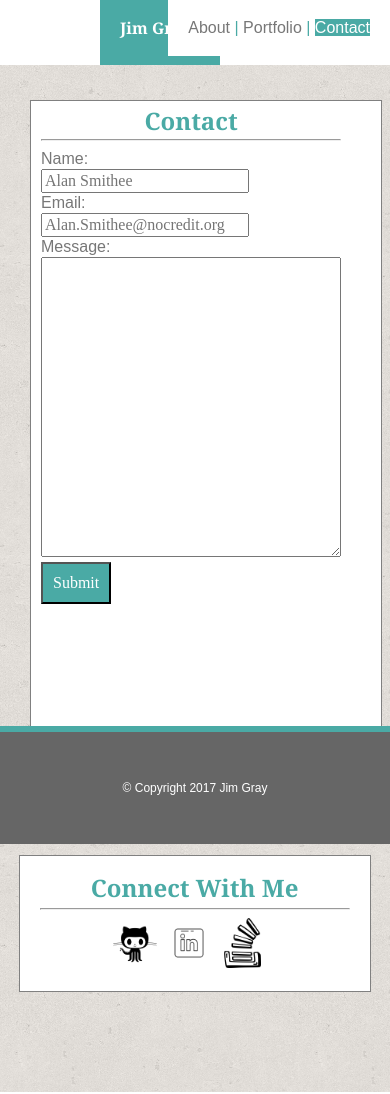
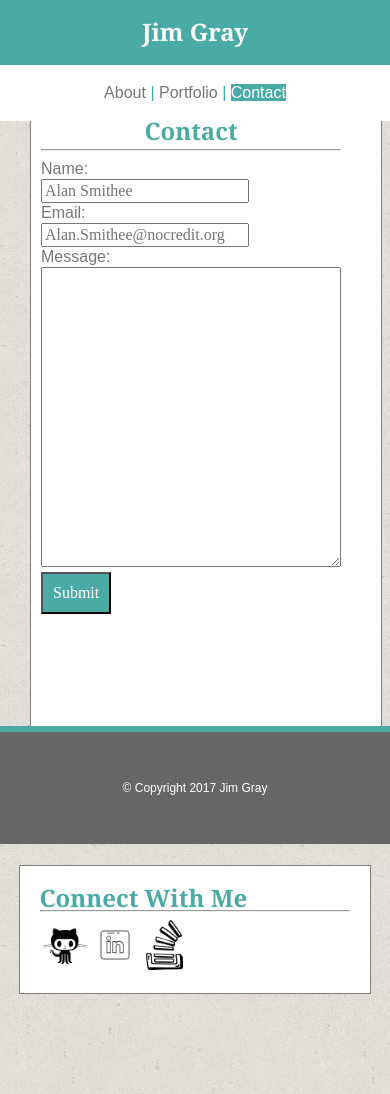
Before and after one commit to JimGray9999/Responsive-Portfolio, a plain HTML site: page contact.html in a window 390 px wide. Drawn offline with Linux system fonts and the light colour scheme.

Commit message:
css updates, media query

```diff
--- a/assets/css/style.css
+++ b/assets/css/style.css
@@ -244,10 +244,33 @@ form input {
 		margin-right: 0px;
 		margin-top: 20px;
 	}
+
+	.socialLinks a, .row-right .lead {
+		float: left;
+	}
+
+	.socialLinks {
+		float: left;
+		margin: left;
+	}
 }
 
 @media screen and (max-width: 640px) {
 	section {
 		width: 95%;
+		padding-top: 20px;
+	}
+
+	.main {
+		margin: auto;
+		width: 100%;
+		text-align: center;
+		font-size: 24px;
+	}
+
+	.myNav {
+		margin-top: 65px;
+		width: 100%;
+		text-align: center;
 	}
 }
--- a/contact.html
+++ b/contact.html
@@ -45,9 +45,9 @@
 			</article>
 		</section>
 
-		<!-- social media links -->
-		<aside>
-			<div class="lead">Connect With Me</div>
+		<!-- Social Media Links -->
+		<aside class="row-right">
+			<div class="lead">Connect With Me</div><br>
 			<hr>
 			<div class="socialLinks">
 				<a href="https://github.com/JimGray9999" target="_blank"><img src="assets/images/github.png" alt="github" width="50" height="50"></a>
```
Also changed, not shown: index.html (+1 -1 lines), portfolio.html (+1 -1 lines).
